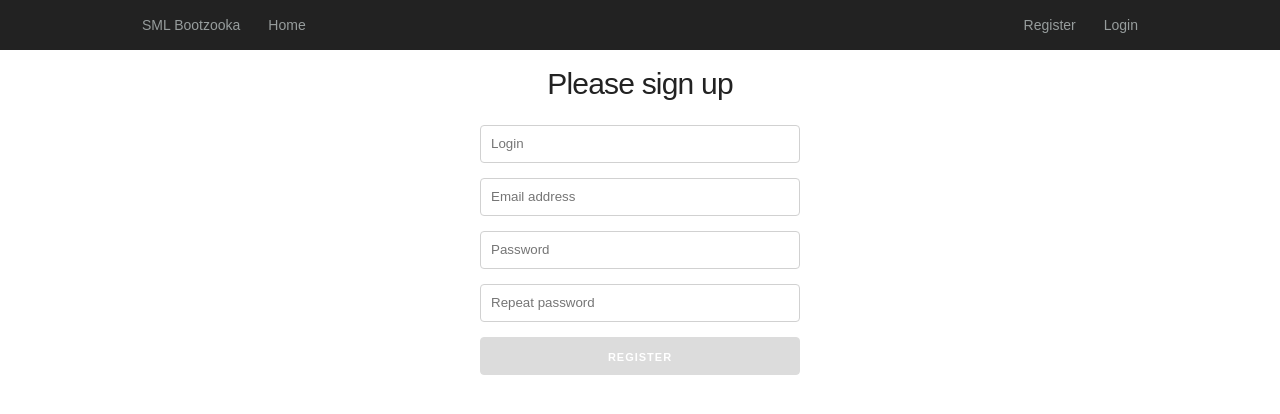
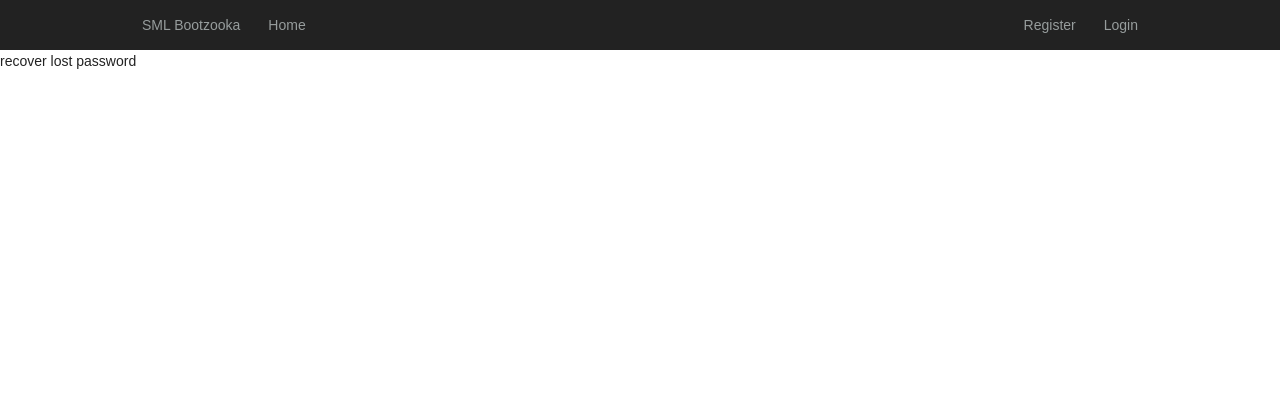
Before and after one commit to softwaremill/bootzooka-react, a React (Create React App) app in the folder ui/: page /recover-lost-password in a window 1280 px wide. Shown: the top 414 px of the page. Built offline with nearby package versions, Linux system fonts and the light colour scheme.

Commit message:
fixes register route

```diff
--- a/ui/src/App.js
+++ b/ui/src/App.js
@@ -19,7 +19,7 @@ class App extends Component {
           <Route path="/login">
             <p>login</p>
           </Route>
-          <Route component={Register} />
+          <Route path="/register" component={Register} />
           <Route path="/recover-lost-password">
             <p>recover lost password</p>
           </Route>
```
